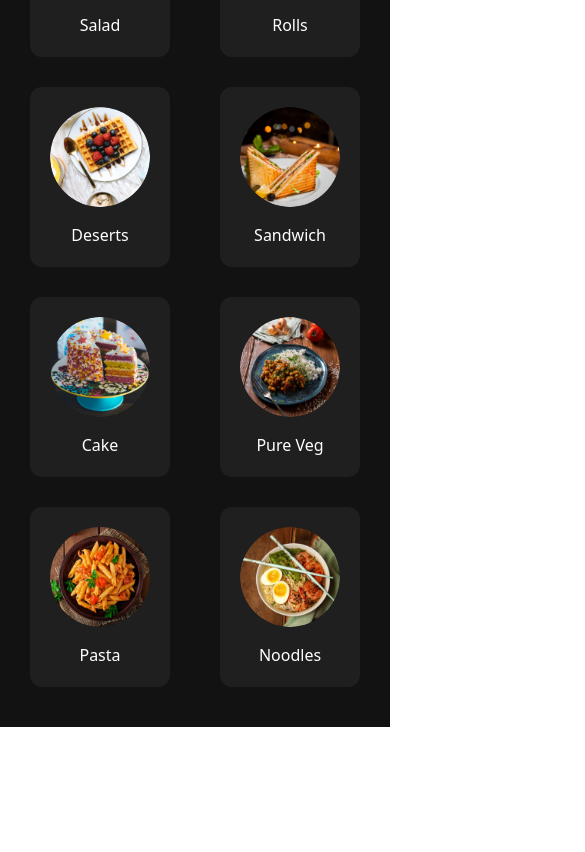
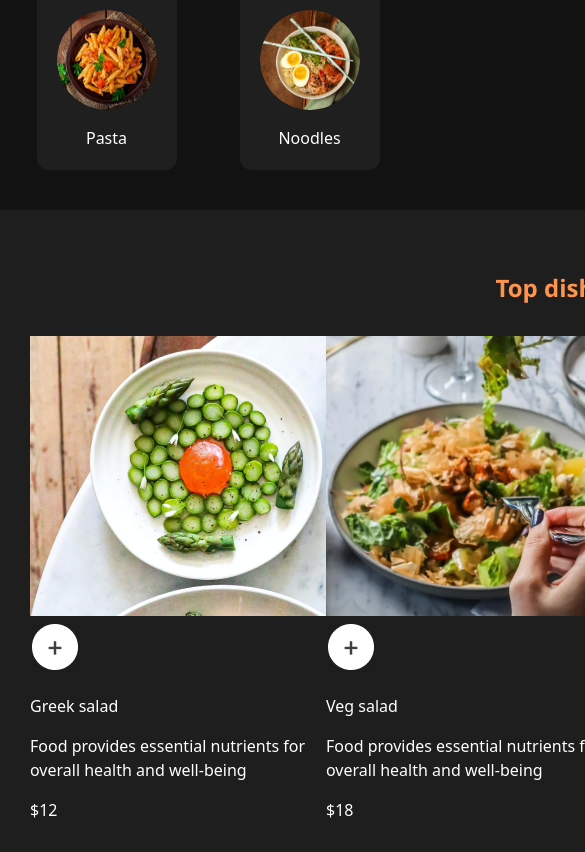
Before and after one commit to Ringmaster09/Food-Del, a React (Vite) app in the folder frontend/: page / in a window 390 px wide. Shown: the part 1304-2156 px from the top of the page, 585 px wide, since content can reach past the window. Before the commit the page ends 2031 px from the top, so only its background shows below. Built offline with nearby package versions, Linux system fonts and the light colour scheme.

Commit message:
Update cart logic and refine FoodItem styling

```diff
--- a/frontend/src/App.jsx
+++ b/frontend/src/App.jsx
@@ -4,6 +4,7 @@ import Navbar from './Components/Navbar/Navbar'
 import Cart from './Pages/Cart/Cart'
 import Home from './Pages/Home/Home'
 import PlaceOrder from './Pages/PlaceOrder/PlaceOrder'
+
 
 const App = () => {
   return (
@@ -14,6 +15,7 @@ const App = () => {
         <Route path='/cart' element={<Cart/>} />
         <Route path='/order' element={<PlaceOrder/>} />
       </Routes>
+
     </div>
   )
 }
--- /dev/null
+++ b/frontend/src/Components/FoodDisplay/FoodDisplay.css
@@ -0,0 +1,36 @@
+/* Container styling */
+.food-display {
+    padding: 40px 20px;
+    background-color: #1e1e1e;
+    min-height: 100vh;
+    color: #ffffff;
+  }
+
+  .food-display h2 {
+    font-size: 2rem;
+    font-weight: 700;
+    margin-bottom: 30px;
+    text-align: center;
+    color: #ff944d;
+    font-family: 'Segoe UI', sans-serif;
+  }
+
+  /* Grid layout for items */
+  .food-display-list {
+    display: grid;
+    grid-template-columns: repeat(auto-fit, minmax(280px, 1fr));
+    gap: 24px;
+    max-width: 1200px;
+    margin: 0 auto;
+    padding: 0 10px;
+  }
+
+  /* Responsive tweaks */
+  @media (max-width: 768px) {
+    .food-display h2 {
+      font-size: 1.5rem;
+    }
+    .food-display-list {
+      gap: 16px;
+    }
+  }
--- /dev/null
+++ b/frontend/src/Components/FoodDisplay/FoodDisplay.jsx
@@ -0,0 +1,31 @@
+import React, { useContext } from 'react';
+import './FoodDisplay.css';
+import { StoreContext } from '../../Context/StoreContext';
+import FoodItem from '../FoodItem/FoodItem';
+
+const FoodDisplay = ({ category }) => {
+
+    const { food_list = [] } = useContext(StoreContext) || {};
+
+    return (
+        <div>
+            <div className='food-display' id='food-display'>
+                <h2>Top dishes near you</h2>
+                <div className="food-display-list">
+                    {food_list.map((item, index) => (
+                        <FoodItem
+                            key={index}
+                            id={item._id}
+                            name={item.name}
+                            description={item.description}
+                            price={item.price}
+                            image={item.image}
+                        />
+                    ))}
+                </div>
+            </div>
+        </div>
+    );
+};
+
+export default FoodDisplay;
--- /dev/null
+++ b/frontend/src/Components/FoodItem/FoodItem.css
@@ -0,0 +1,298 @@
+/* Food Item Component Styles */
+.food-item {
+  width: 100%;
+  max-width: 320px;
+  background: #ffffff;
+  border-radius: 20px;
+  box-shadow: 0 4px 20px rgba(0, 0, 0, 0.08);
+  overflow: hidden;
+  transition: all 0.3s cubic-bezier(0.4, 0, 0.2, 1);
+  cursor: pointer;
+  position: relative;
+  border: 1px solid rgba(0, 0, 0, 0.05);
+}
+
+.food-item:hover {
+  transform: translateY(-8px);
+  box-shadow: 0 12px 40px rgba(0, 0, 0, 0.15);
+  border-color: rgba(255, 107, 53, 0.2);
+}
+
+/* Image Container */
+.food-item-img-container {
+  position: relative;
+  width: 100%;
+  height: 220px;
+  overflow: hidden;
+  background: linear-gradient(135deg, #f8f9fa 0%, #e9ecef 100%);
+}
+
+.food-item-image {
+  width: 100%;
+  height: 100%;
+  object-fit: cover;
+  transition: transform 0.4s cubic-bezier(0.4, 0, 0.2, 1);
+}
+
+.food-item:hover .food-item-image {
+  transform: scale(1.05);
+}
+
+/* Add Button */
+.food-item-img-container .add {
+  width: 35px;
+  height: 35px;
+  position: absolute;
+  bottom: 15px;
+  right: 15px;
+  cursor: pointer;
+  border-radius: 50%;
+  background: rgba(255, 255, 255, 0.95);
+  backdrop-filter: blur(10px);
+  box-shadow: 0 4px 15px rgba(0, 0, 0, 0.1);
+  padding: 6px;
+  display: flex;
+  align-items: center;
+  justify-content: center;
+  transition: all 0.3s cubic-bezier(0.4, 0, 0.2, 1);
+}
+
+.add:hover {
+  transform: scale(1.1);
+  box-shadow: 0 6px 25px rgba(255, 107, 53, 0.3);
+  background: rgba(255, 107, 53, 0.95);
+}
+
+.add:active {
+  transform: scale(0.95);
+}
+
+/* Counter Container */
+.food-item-counter {
+  position: absolute;
+  bottom: 15px;
+  right: 15px;
+  display: flex;
+  align-items: center;
+  gap: 12px;
+  background: rgba(255, 255, 255, 0.95);
+  backdrop-filter: blur(15px);
+  padding: 8px 16px;
+  border-radius: 25px;
+  box-shadow: 0 4px 20px rgba(0, 0, 0, 0.1);
+  border: 1px solid rgba(255, 255, 255, 0.2);
+}
+
+.food-item-counter img {
+  width: 30px;
+  height: 30px;
+  cursor: pointer;
+  transition: all 0.2s cubic-bezier(0.4, 0, 0.2, 1);
+  border-radius: 50%;
+  padding: 4px;
+}
+
+.food-item-counter img:hover {
+  transform: scale(1.15);
+  background: rgba(0, 0, 0, 0.05);
+}
+
+.food-item-counter img:active {
+  transform: scale(0.9);
+}
+
+.food-item-counter p {
+  margin: 0;
+  font-weight: 600;
+  font-size: 16px;
+  color: #2d3748;
+  min-width: 20px;
+  text-align: center;
+  user-select: none;
+}
+
+/* Food Item Info */
+.food-item-info {
+  padding: 24px 20px;
+  background: #ffffff;
+}
+
+.food-item-name-rating {
+  display: flex;
+  justify-content: space-between;
+  align-items: center;
+  margin-bottom: 12px;
+}
+
+.food-item-name-rating p {
+  margin: 0;
+  font-size: 20px;
+  font-weight: 700;
+  color: #1a202c;
+  line-height: 1.3;
+  letter-spacing: -0.01em;
+}
+
+/* Description */
+.food-item-desc {
+  margin: 0 0 16px 0;
+  font-size: 14px;
+  color: #718096;
+  line-height: 1.6;
+  font-weight: 400;
+  display: -webkit-box;
+  -webkit-line-clamp: 2;
+  -webkit-box-orient: vertical;
+  overflow: hidden;
+  text-overflow: ellipsis;
+  min-height: 40px;
+}
+
+/* Price */
+.food-item-price {
+  margin: 0;
+  font-size: 22px;
+  font-weight: 800;
+  color: #ff6b35;
+  letter-spacing: -0.02em;
+}
+
+/* Responsive Design */
+@media (max-width: 768px) {
+  .food-item {
+    max-width: 280px;
+    border-radius: 16px;
+  }
+
+  .food-item-img-container {
+    height: 180px;
+  }
+
+  .food-item-info {
+    padding: 20px 16px;
+  }
+
+  .food-item-name-rating p {
+    font-size: 18px;
+  }
+
+  .food-item-price {
+    font-size: 20px;
+  }
+
+  .add {
+    width: 40px;
+    height: 40px;
+    bottom: 12px;
+    right: 12px;
+  }
+
+  .food-item-counter {
+    bottom: 12px;
+    right: 12px;
+    gap: 10px;
+    padding: 6px 12px;
+  }
+
+  .food-item-counter img {
+    width: 26px;
+    height: 26px;
+  }
+
+  .food-item-counter p {
+    font-size: 14px;
+  }
+}
+
+@media (max-width: 480px) {
+  .food-item {
+    max-width: 100%;
+    margin: 0 auto;
+  }
+
+  .food-item-img-container {
+    height: 160px;
+  }
+}
+
+/* Loading Animation */
+@keyframes shimmer {
+  0% {
+    background-position: -468px 0;
+  }
+  100% {
+    background-position: 468px 0;
+  }
+}
+
+.food-item.loading {
+  background: linear-gradient(90deg, #f0f0f0 25%, #e0e0e0 50%, #f0f0f0 75%);
+  background-size: 400% 100%;
+  animation: shimmer 1.2s ease-in-out infinite;
+}
+
+/* Dark Mode Support */
+@media (prefers-color-scheme: dark) {
+  .food-item {
+    background: #2d3748;
+    border-color: rgba(255, 255, 255, 0.1);
+  }
+
+  .food-item:hover {
+    border-color: rgba(255, 107, 53, 0.3);
+  }
+
+  .food-item-info {
+    background: #2d3748;
+  }
+
+  .food-item-name-rating p {
+    color: #ffffff;
+  }
+
+  .food-item-desc {
+    color: #a0aec0;
+  }
+
+  .food-item-counter {
+    background: rgba(45, 55, 72, 0.95);
+    border-color: rgba(255, 255, 255, 0.1);
+  }
+
+  .food-item-counter p {
+    color: #ffffff;
+  }
+
+  .add {
+    background: rgba(45, 55, 72, 0.95);
+  }
+}
+
+/* Accessibility */
+.food-item:focus-within {
+  outline: 2px solid #ff6b35;
+  outline-offset: 2px;
+}
+
+.add:focus,
+.food-item-counter img:focus {
+  outline: 2px solid #ff6b35;
+  outline-offset: 2px;
+  border-radius: 50%;
+}
+
+/* Animation for counter appearance */
+.food-item-counter {
+  animation: fadeInScale 0.3s cubic-bezier(0.4, 0, 0.2, 1);
+}
+
+@keyframes fadeInScale {
+  0% {
+    opacity: 0;
+    transform: scale(0.8);
+  }
+  100% {
+    opacity: 1;
+    transform: scale(1);
+  }
+}
--- /dev/null
+++ b/frontend/src/Components/FoodItem/FoodItem.jsx
@@ -0,0 +1,50 @@
+import React, { useContext} from 'react';
+import assets from '../../assets/assets';
+import { StoreContext } from '../../Context/StoreContext';
+
+const FoodItem = ({ id, name, price, description, image }) => {
+
+  const {cartItems,addToCart,removeFromCart}=useContext(StoreContext);
+  return (
+    <div className="food-item">
+      <div className="food-item-img-container">
+        <img className="food-item-image" src={image} alt={name} />
+        {
+          !cartItems[id] ? (
+            <img
+              className="add"
+              onClick={() => addToCart(id)}
+              src={assets.add_icon_white}
+              alt="Add"
+            />
+          ) : (
+            <div className="food-item-counter">
+              <img
+                onClick={() => removeFromCart(id)}
+                src={assets.remove_icon_red}
+                alt="Remove"
+              />
+              <p>{cartItems[id]}</p>
+              <img
+                onClick={() => addToCart(id)}
+                src={assets.add_icon_green}
+                alt="Add"
+              />
+            </div>
+          )
+        }
+      </div>
+
+      <div className="food-item-info">
+        <div className="food-item-name-rating">
+          <p>{name}</p>
+          {/* You can add rating stars here if needed */}
+        </div>
+        <p className="food-item-desc">{description}</p>
+        <p className="food-item-price">${price}</p>
+      </div>
+    </div>
+  );
+};
+
+export default FoodItem;
--- /dev/null
+++ b/frontend/src/Context/StoreContext.jsx
@@ -0,0 +1,40 @@
+import { createContext, useEffect, useState } from "react";
+import { food_list } from "../assets/assets";
+export const StoreContext = createContext(null)
+const storeContextProvider=(props)=>{
+    const [cartItems,setCartItems]=useState({});
+    const addToCart = (itemId) => {
+        setCartItems((prev) => {
+          if (!prev[itemId]) {
+            // Item not in cart, add with count 1
+            return { ...prev, [itemId]: 1 };
+          } else {
+            // Item already in cart, increment count
+            return { ...prev, [itemId]: prev[itemId] + 1 };
+          }
+        });
+      };
+
+      const removeFromCart=(itemId)=>{
+        setCartItems((prev)=>({...prev,[itemId]:prev[itemId]-1}))
+      }
+      useEffect(()=>{
+        console.log(cartItems);
+      },[cartItems])
+
+const contextValue={
+    food_list,
+    cartItems,
+    setCartItems,
+    addToCart,
+    removeFromCart,
+
+}
+
+return (
+    <StoreContext.Provider value={contextValue}>
+        {props.children}
+    </StoreContext.Provider>
+)
+}
+export default storeContextProvider;
--- a/frontend/src/Pages/Home/Home.jsx
+++ b/frontend/src/Pages/Home/Home.jsx
@@ -1,14 +1,19 @@
-import React from 'react'
-import './Home.css'
-import Header from '../../Components/Header/Header'
-import ExploreMenu from '../../Components/ExploreMenu/ExploreMenu'
+import React, { useState } from 'react';  // <-- Add { useState } here
+import './Home.css';
+import Header from '../../Components/Header/Header';
+import ExploreMenu from '../../Components/ExploreMenu/ExploreMenu';
+import FoodDisplay from '../../Components/FoodDisplay/FoodDisplay';
+
 const Home = () => {
+  const [category, setCategory] = useState('');  // Now this will work
+
   return (
     <div>
-        <Header/>
-        <ExploreMenu/>
+      <Header/>
+      <ExploreMenu category={category} setCategory={setCategory}/>
+      <FoodDisplay category={category}/>
     </div>
-  )
+  );
 }
 
-export default Home
+export default Home;
--- a/frontend/src/assets/assets.js
+++ b/frontend/src/assets/assets.js
@@ -348,3 +348,4 @@ export const food_list = [
         category: "Noodles"
     }
 ]
+export default assets;
--- a/frontend/src/main.jsx
+++ b/frontend/src/main.jsx
@@ -3,11 +3,15 @@ import ReactDOM from 'react-dom/client'
 import { BrowserRouter } from 'react-router-dom'
 import App from './App.jsx'
 import './index.css'
+import StoreContextProvider from './Context/StoreContext.jsx'
 
 ReactDOM.createRoot(document.getElementById('root')).render(
   <React.StrictMode>
     <BrowserRouter>
-      <App />
+    <StoreContextProvider>
+    <App />
+    </StoreContextProvider>
+
     </BrowserRouter>
   </React.StrictMode>,
 )
```
Also changed, not shown: frontend/src/Context/StoreContext.css (added), 1 other file (tests, documents, lock files or other folders).
